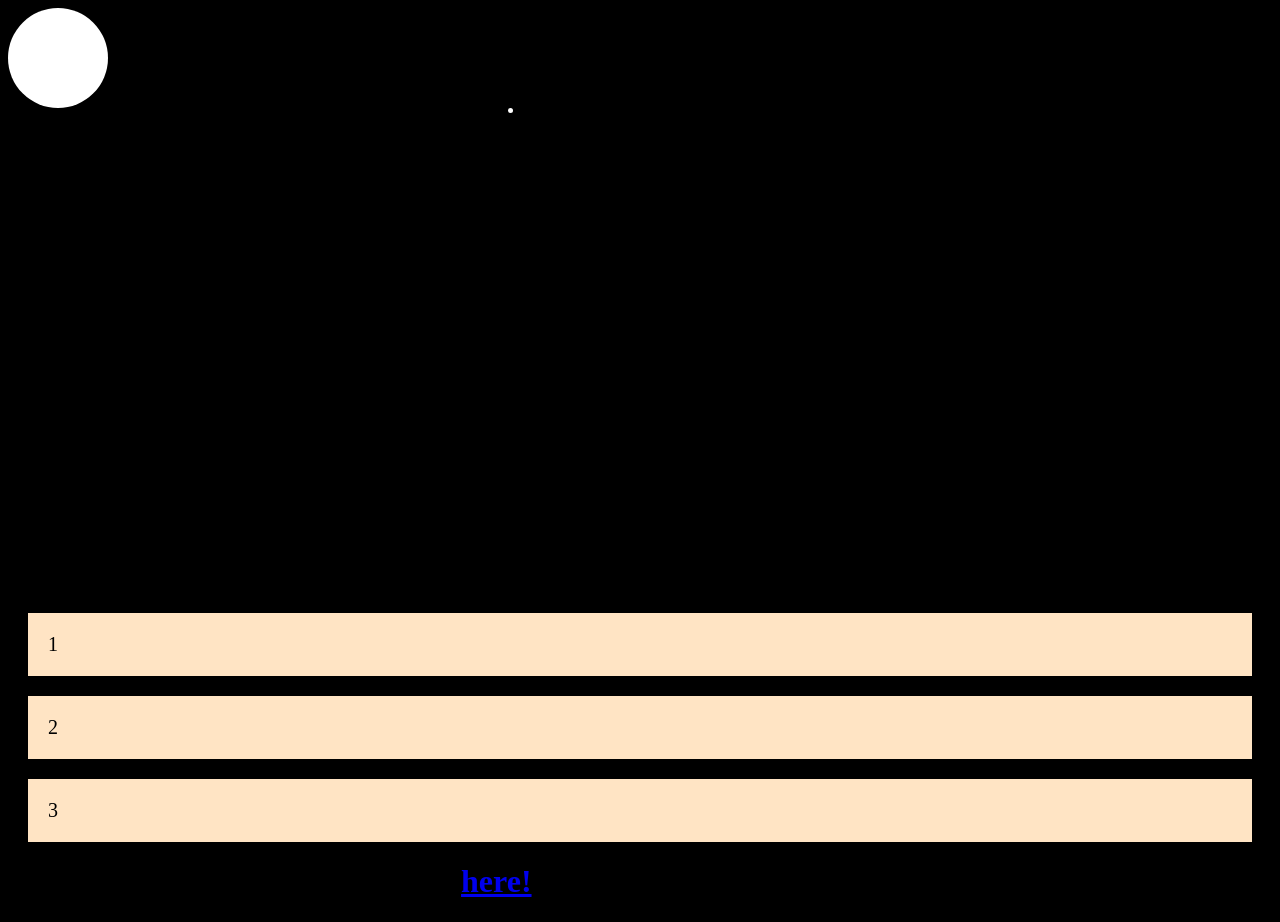
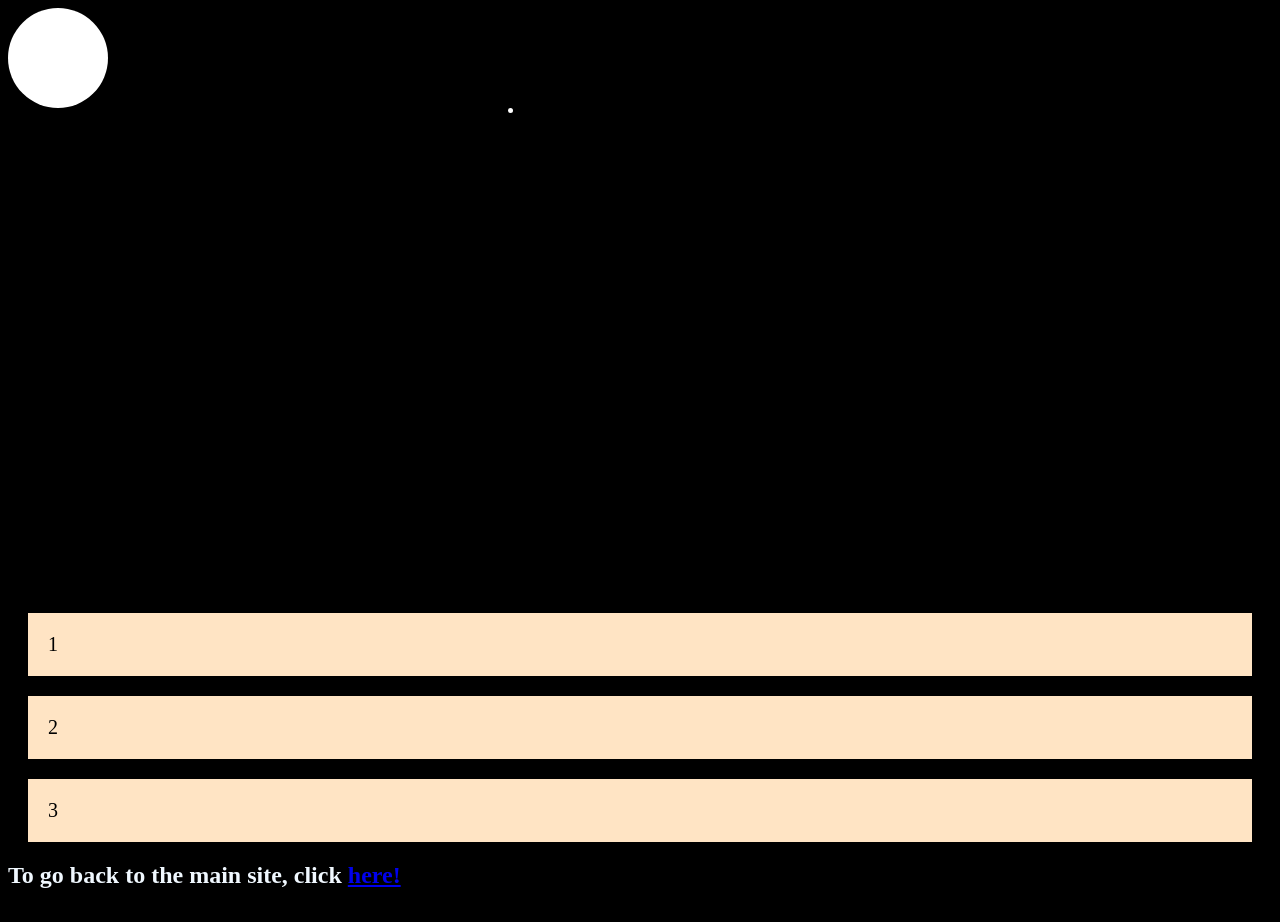
Before and after one commit to akoch247/ppainting, a plain HTML site: page artwork.html in a window 1280 px wide. Drawn offline with Linux system fonts and the light colour scheme.

Commit message:
fix new font color for h2

```diff
--- a/artwork.html
+++ b/artwork.html
@@ -16,7 +16,7 @@
         <div>3</div>
     </div>
 
-    <h1>To go back to the main site, click <a href="Index.html">here!</a></h1>
+    <h2>To go back to the main site, click <a href="Index.html">here!</a></h2>
 
 </body>
 </html>
--- a/style.css
+++ b/style.css
@@ -31,3 +31,7 @@ body {
     padding: 20px;
     font-size: 20px;
   }
+
+  h2 {
+    color: aliceblue;
+  }
```
